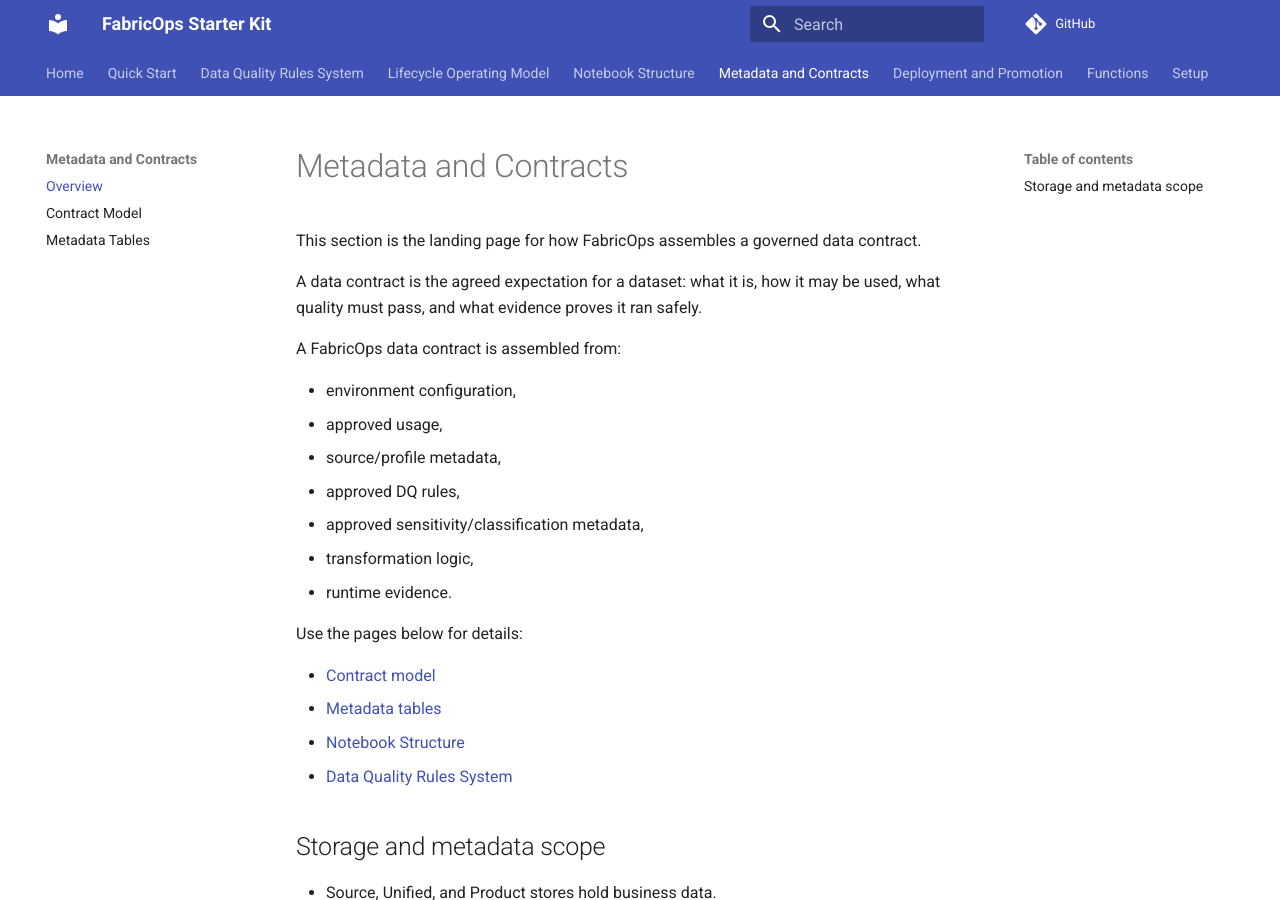
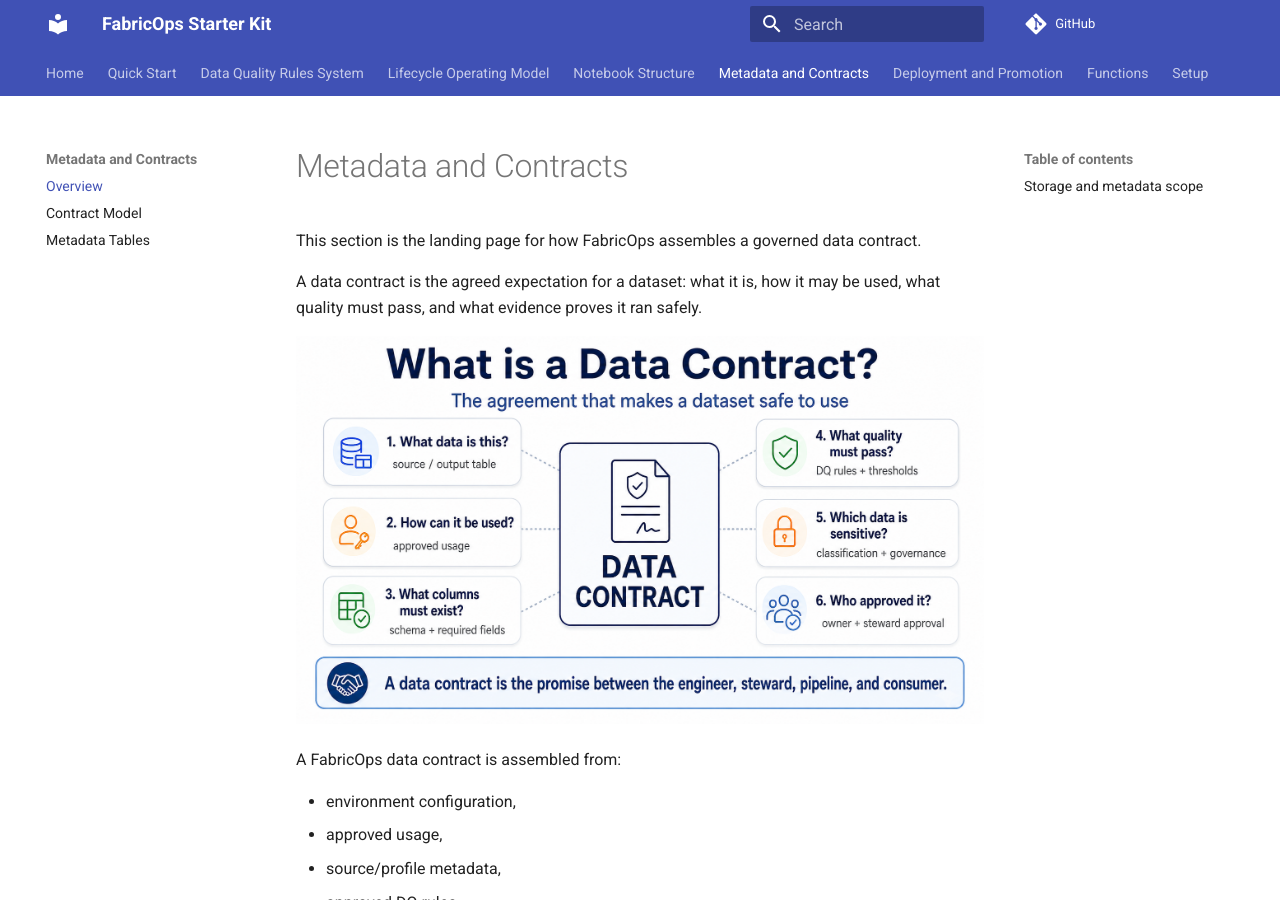
Before and after one commit to Voycepeh/fabric-data-product-framework, an MkDocs documentation site: the page built from docs/metadata-and-contracts.md, in a window 1280 px wide and 900 px high. Built offline with MkDocs 1.6.1 and Material for MkDocs 9.7.7, drawn with Linux system fonts in a browser that asks for light colours; comment, search, counter and statistics services are not loaded.

Commit message:
Update metadata-and-contracts.md

```diff
--- a/docs/metadata-and-contracts.md
+++ b/docs/metadata-and-contracts.md
@@ -3,6 +3,8 @@
 This section is the landing page for how FabricOps assembles a governed data contract.
 
 A data contract is the agreed expectation for a dataset: what it is, how it may be used, what quality must pass, and what evidence proves it ran safely.
+
+![FabricOps data contract assembly](assets/data-contract.png)
 
 A FabricOps data contract is assembled from:
 
```
